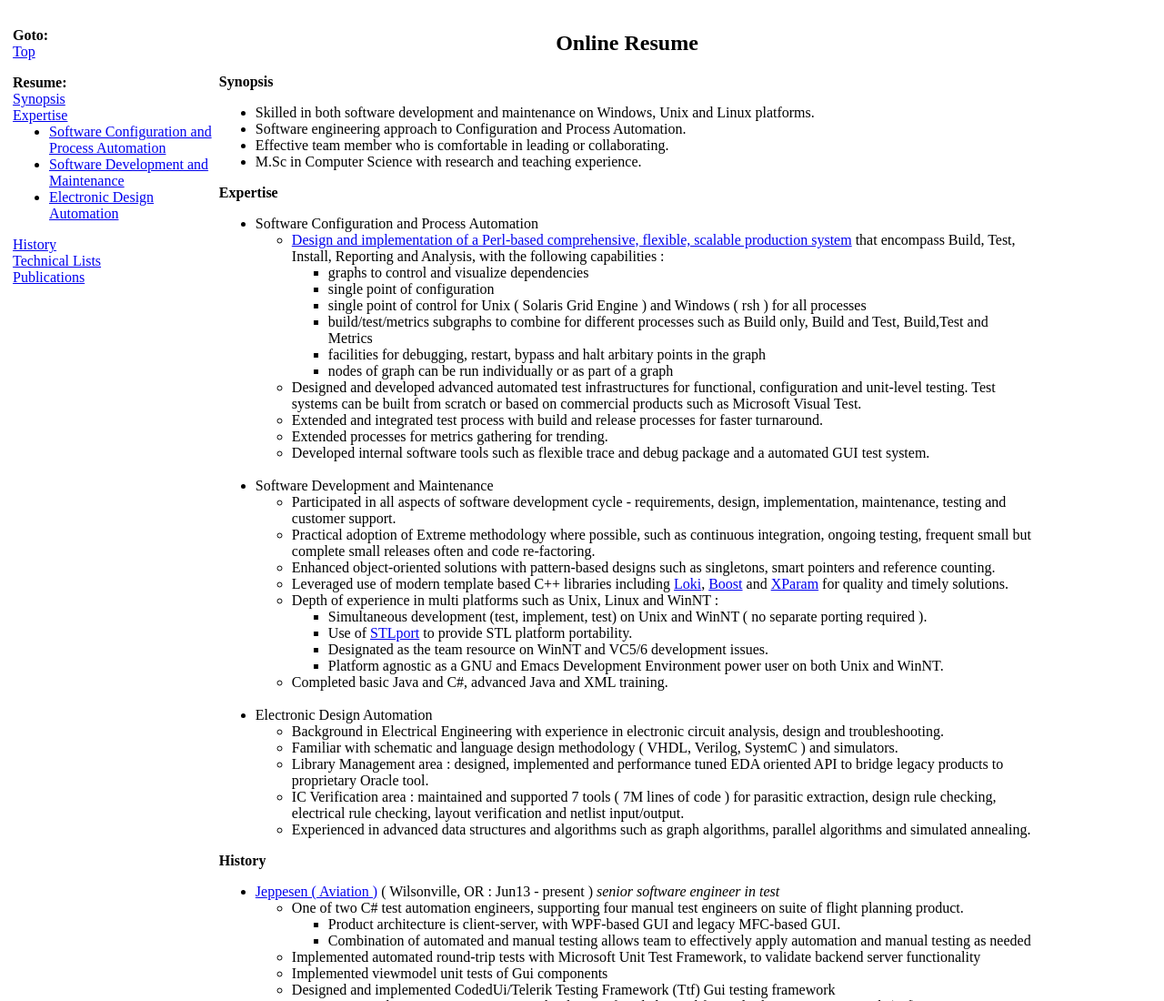
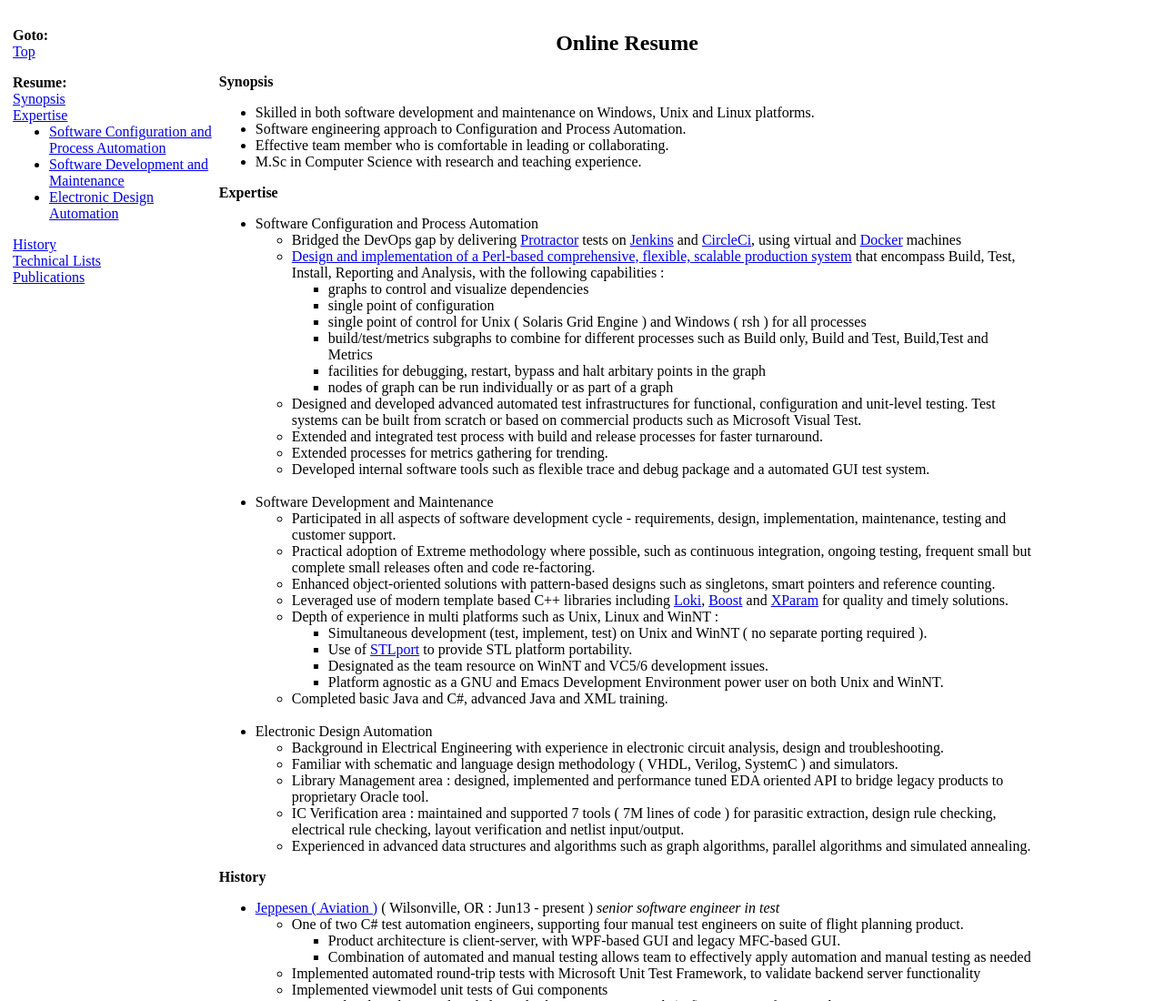
Before and after one commit to khtan/khtan.github.io, a plain HTML site: page resumeXml/index.htm in a window 1280 px wide. Shown: the top 1100 px of the page at 91% size. Drawn offline with nearby package versions, Linux system fonts and the light colour scheme; files that its build step writes are made by us from their sources.

Commit message:
automated tests => Protractor

```diff
--- a/resumeXml/index.htm
+++ b/resumeXml/index.htm
@@ -54,7 +54,8 @@
    <ul>
    <li id="pa">Software Configuration and Process Automation</li>
       <ul>
-         <li><a id="pg" href="../processGraph/index.htm">Design and implementation of a Perl-based comprehensive, flexible, scalable production system</a> that encompass Build, Test, Install, Reporting and Analysis, with the following capabilities :</li>
+          <li>Bridged the DevOps gap by delivering <a href="https://www.protractortest.org">Protractor</a> tests on <a href="https://www.jenkins.io">Jenkins</a> and <a href="https://circleci.com">CircleCi</a>, using virtual and <a href="https://www.docker.com">Docker</a> machines</li>
+          <li><a id="pg" href="../processGraph/index.htm">Design and implementation of a Perl-based comprehensive, flexible, scalable production system</a> that encompass Build, Test, Install, Reporting and Analysis, with the following capabilities :</li>
             <ul>
                <li>graphs to control and visualize dependencies </li>
                <li>single point of configuration</li>
```
